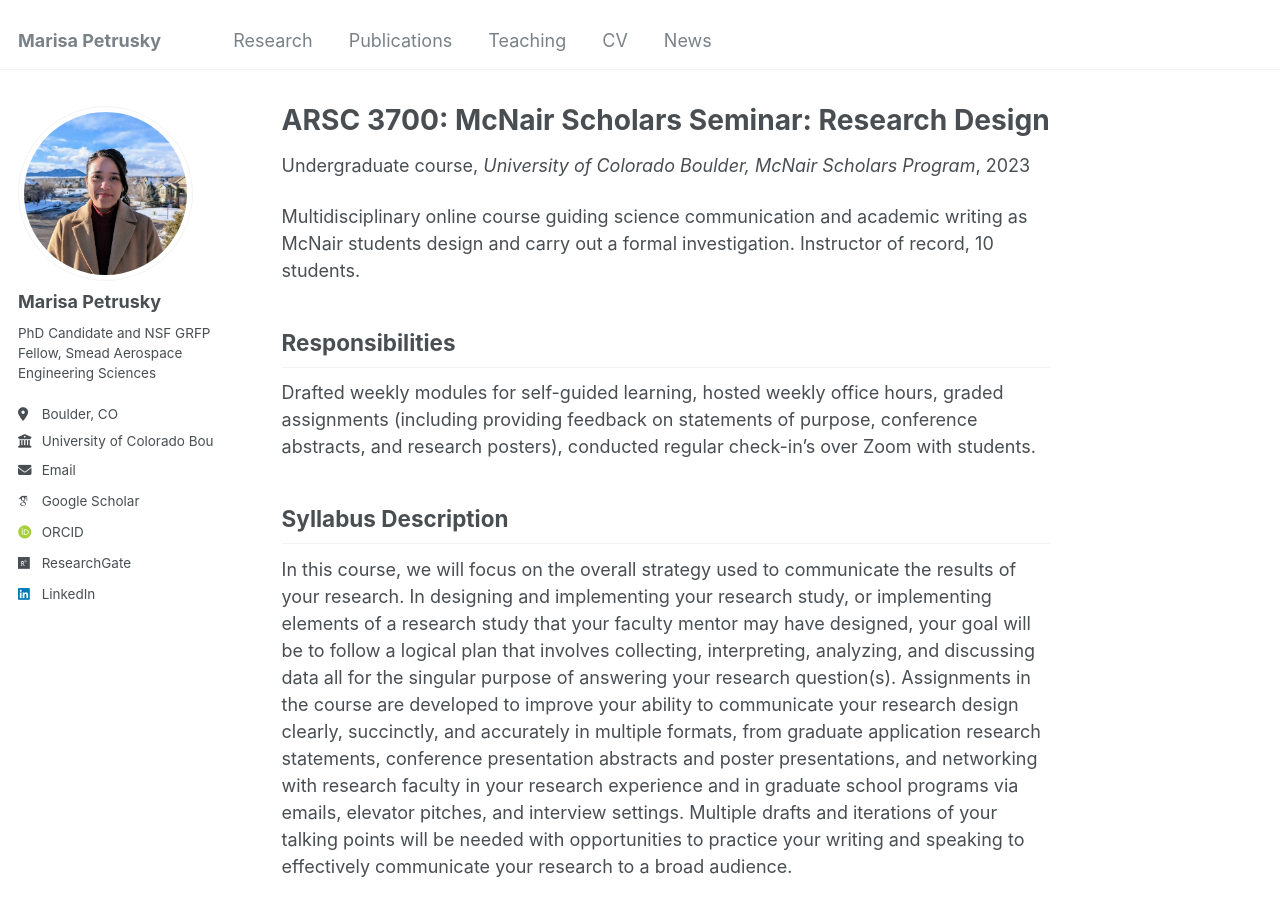
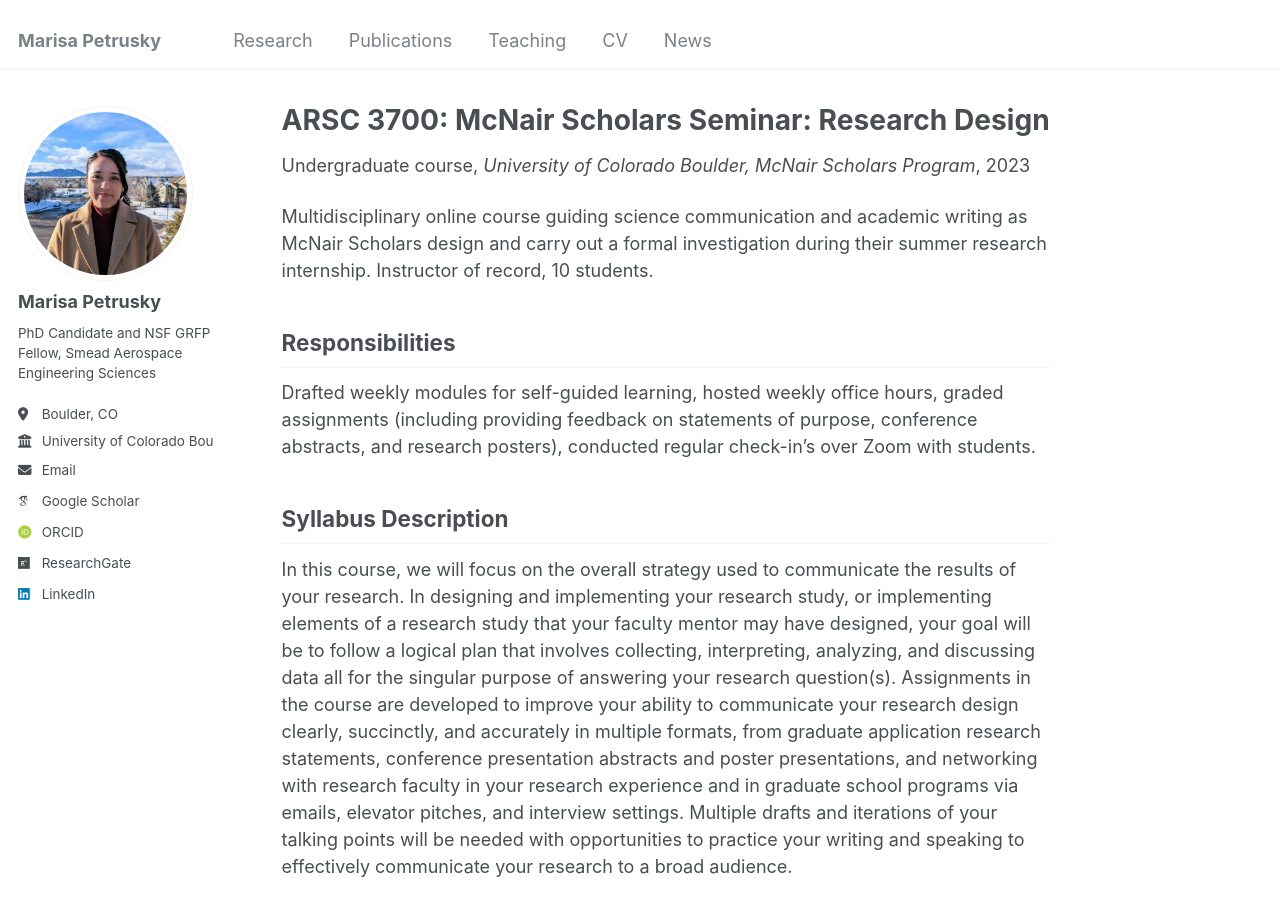
Before and after one commit to marisapetrusky/marisapetrusky.github.io, a Jekyll site: the page built from _teaching/2023-summer-teaching-1.md, in a window 1280 px wide and 900 px high. Built offline with Jekyll 4.4.1, drawn with Linux system fonts in a browser that asks for light colours; some web fonts are replaced.

Commit message:
Refine course description for clarity and detail
Updated description to specify 'McNair Scholars' and added context about the summer research internship.

```diff
--- a/_teaching/2023-summer-teaching-1.md
+++ b/_teaching/2023-summer-teaching-1.md
@@ -8,7 +8,7 @@ date: 2023-06-01
 location: "Boulder, Colorado, USA"
 ---
 
-Multidisciplinary online course guiding science communication and academic writing as McNair students design and carry out a formal investigation. Instructor of record, 10 students.
+Multidisciplinary online course guiding science communication and academic writing as McNair Scholars design and carry out a formal investigation during their summer research internship. Instructor of record, 10 students.
 
 
 ## Responsibilities
```
